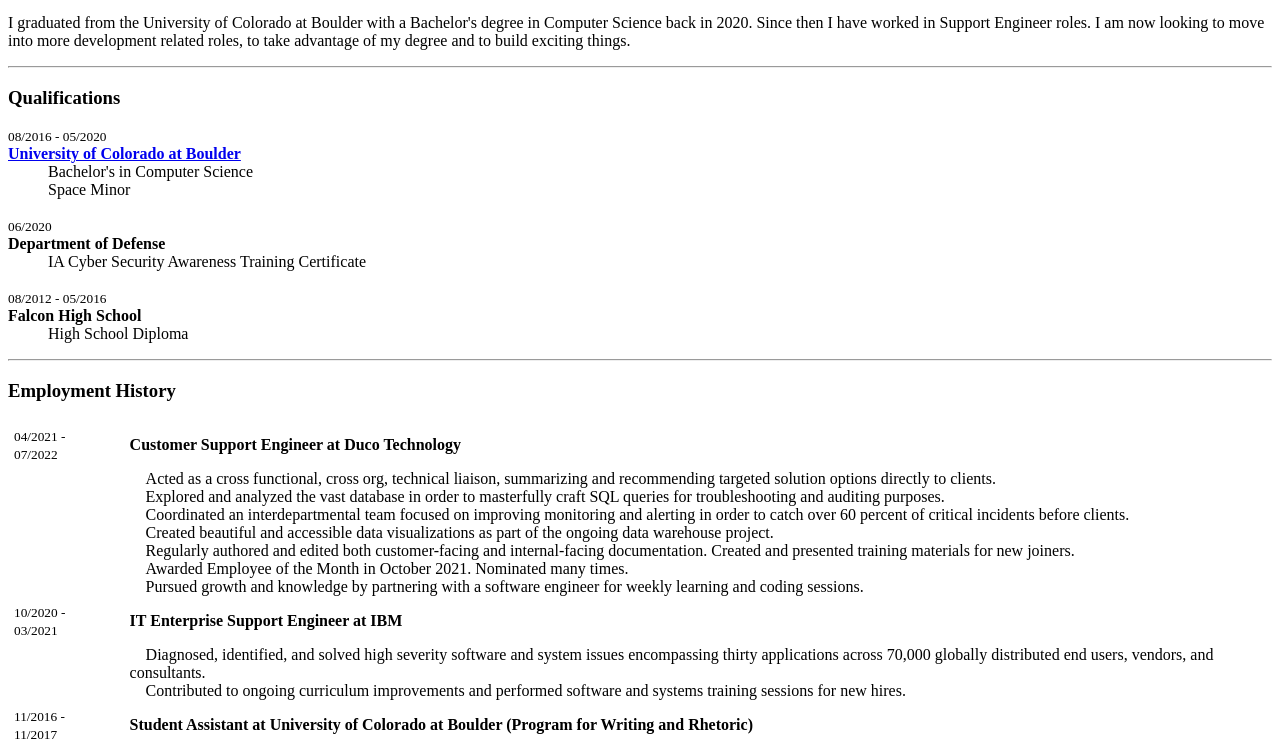
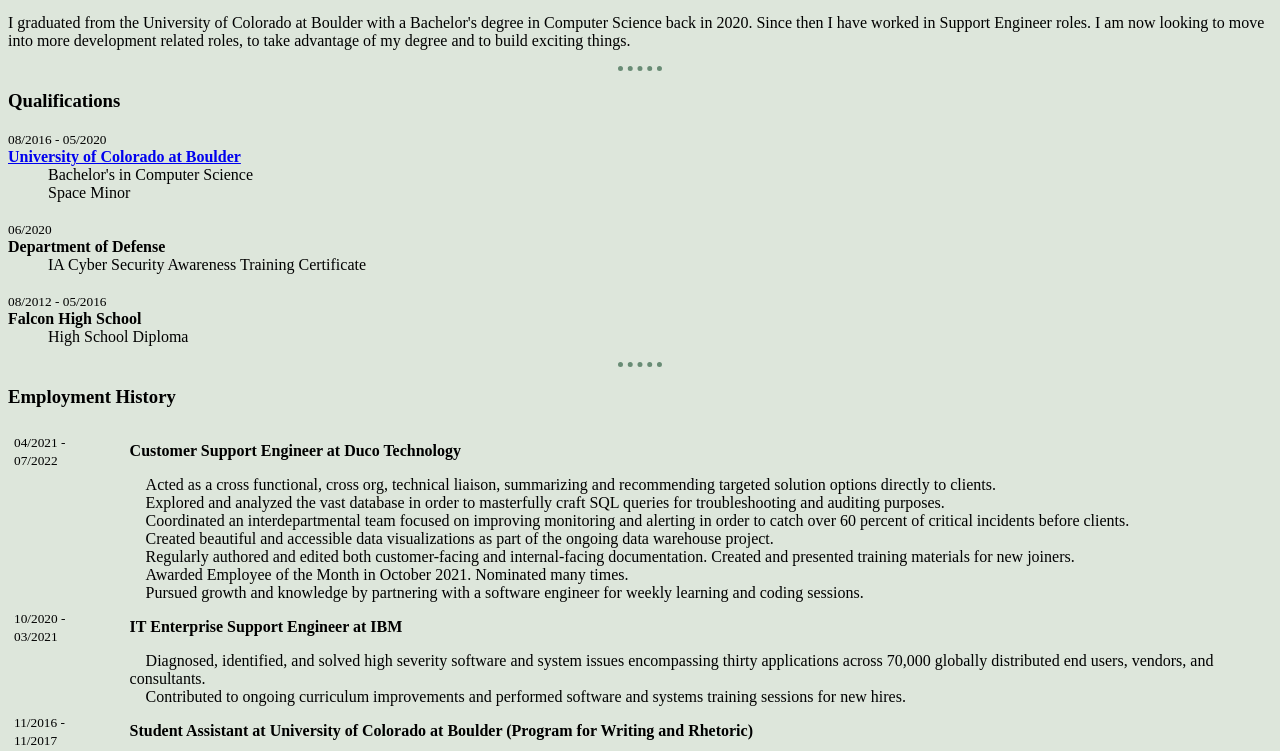
Before and after one commit to kaiThomas236/MyWebsite, a plain HTML site: page index.html in a window 1280 px wide. Shown: the part 81-832 px from the top of the page. Drawn offline with Linux system fonts and the light colour scheme.

Commit message:
Add files via upload

```diff
--- /dev/null
+++ b/css/styles.css
@@ -0,0 +1,12 @@
+body {
+  background-color: #DDE6DB;
+}
+
+hr {
+
+  border-color: #698C75;
+  border-style: none;
+  border-top-style: dotted;
+  border-width: 5px;
+  width: 3.5%;
+}
--- a/index.html
+++ b/index.html
@@ -4,15 +4,18 @@
 <head>
   <meta charset="utf-8">
   <title>Kai's Personal Site</title>
+  <link rel="stylesheet" href="css/styles.css">
 </head>
 
 <body>
+
+  <!--  #D1824D  #698C75  #7BA388  #ACC5B2  #DDE6DB  -->
   <h1 style="display:inline;">Kai Thomas </h1>
   <h4 style="display:inline;">(he/him)</h4>
   <p><em>Computer Science Professional</em></p>
   <p>I graduated from the University of Colorado at Boulder with a Bachelor's degree in Computer Science back in 2020. Since then I have worked in Support Engineer roles. I am now looking to move into more development related roles, to take advantage
     of my degree and to build exciting things.</p>
-  <hr size="2">
+  <hr>
 
   <h3>Qualifications</h3>
   <p>
@@ -114,7 +117,8 @@
 
     <tr>
       <td>CSS</td>
-      <td><small>&#x2B50;&#x2B50;</small></td> <!--update this after the course-->
+      <td><small>&#x2B50;&#x2B50;</small></td>
+      <!--update this after the course-->
       <td>&emsp;</td>
       <td>Grafana</td>
       <td><small>&#x2B50;&#x2B50;&#x2B50;</small></td>
@@ -122,7 +126,8 @@
 
     <tr>
       <td>JS</td>
-      <td><small>&#x2B50;&#x2B50;</small></td> <!--update this after the course-->
+      <td><small>&#x2B50;&#x2B50;</small></td>
+      <!--update this after the course-->
       <td>&emsp;</td>
       <td>iOS</td>
       <td><small>&#x2B50;&#x2B50;&#x2B50;&#x2B50;</small></td>
@@ -146,57 +151,6 @@
 
   </table>
 
-
-
-  <!--<table>
-
-    <tr>
-      <td>
-        Python<br>
-        SQL<br>
-        HTML<br>
-        CSS<br>
-        JS<br>
-        Go<br>
-        C++<br>
-      </td>
-      <td>
-        <small>
-          &#x2B50;&#x2B50;&#x2B50;&#x2B50;&#x2B50;<br>
-          &#x2B50;&#x2B50;&#x2B50;&#x2B50;<br>
-          &#x2B50;&#x2B50;&#x2B50;&#x2B50;&#x2B50;<br>
-          &#x2B50;&#x2B50;<br>
-          &#x2B50;&#x2B50;<br>
-          &#x2B50;&#x2B50;<br>
-          &#x2B50;&#x2B50;<br>
-        </small>
-      </td>
-
-      <td>&emsp;</td>
-
-      <td>
-        Panopticon<br>
-        Jira<br>
-        Kibana<br>
-        Grafana<br>
-        iOS<br>
-        Windows<br>
-        Linux<br>
-      </td>
-      <td>
-        <small>
-          &#x2B50;&#x2B50;&#x2B50;&#x2B50;<br>
-          &#x2B50;&#x2B50;&#x2B50;&#x2B50;&#x2B50;<br>
-          &#x2B50;&#x2B50;&#x2B50;&#x2B50;<br>
-          &#x2B50;&#x2B50;&#x2B50;<br>
-          &#x2B50;&#x2B50;&#x2B50;<br>
-          &#x2B50;&#x2B50;&#x2B50;&#x2B50;&#x2B50;<br>
-          &#x2B50;&#x2B50;&#x2B50;&#x2B50;<br>
-        </small>
-      </td>
-    </tr>
-  </table>-->
-
   <hr>
   <br>
   <a href="pages\interests.html">My Personal Interests</a>
```
Also changed, not shown: pages/contact.html (+1 -0 lines), pages/interests.html (+3 -0 lines).
